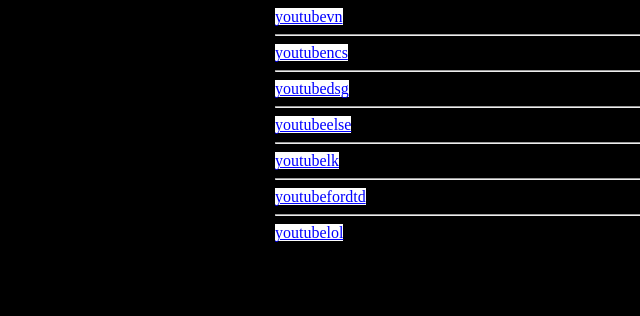
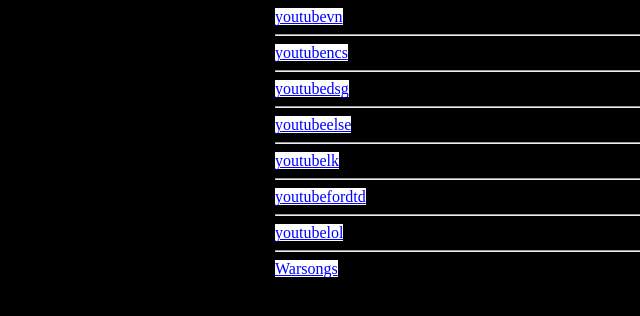
Before and after one commit to zombienodie/youtube, a plain HTML site: page index.html in a window 1280 px wide. Shown: the whole page, without its empty margins (45-685 px from the left). Drawn offline with Linux system fonts and the light colour scheme.

Commit message:
Update index.html

```diff
--- a/index.html
+++ b/index.html
@@ -25,6 +25,8 @@
                 <a href="https://zombienodie.github.io/youtubefordtd/index.html">youtubefordtd</a>
                 <hr>
                 <a href="https://zombienodie.github.io/youtubelol/index.html">youtubelol</a>
+                <hr>
+                <a href="https://zombienodie.github.io/warsongs/index.html">Warsongs</a>
         </div>
 </body>
 
```
